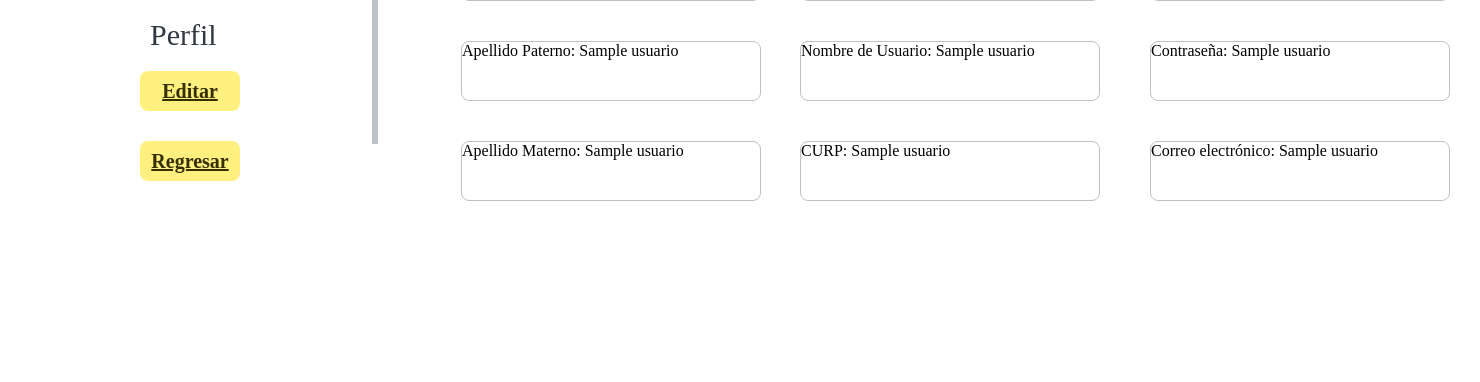
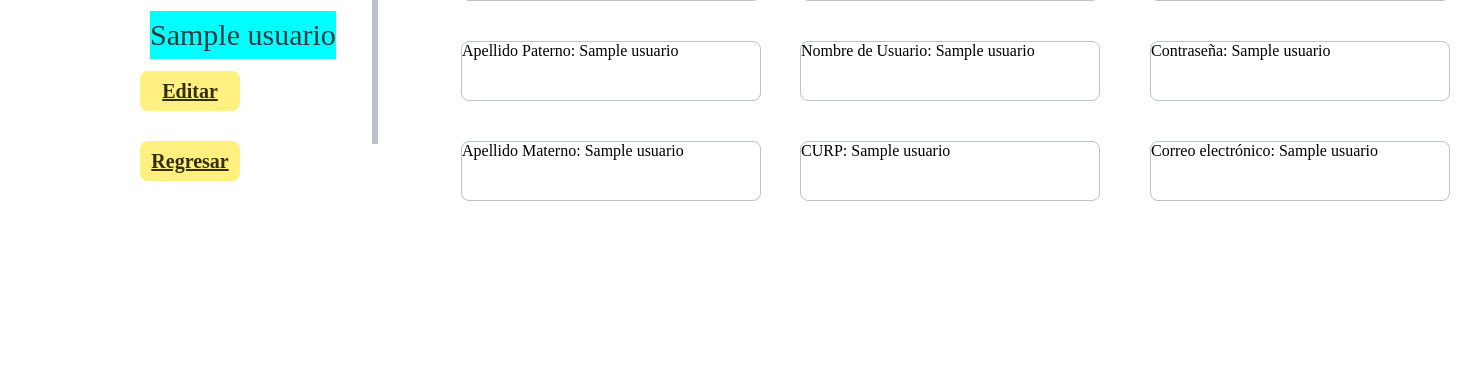
Before and after one commit to EsmeMP/gladiators_mine, a Flask app: template templates/consultarUsuario.html in a window 1480 px wide. Shown: the part 359-741 px from the top of the page. Run offline with Flask 3, Linux system fonts and the light colour scheme; the template is opened without the code that fills it: most values are stand-ins (such as "Sample title", 1, 10 or a date in 2020); some libraries are stand-ins or nearby versions.

Commit message:
ultima version

```diff
--- a/main.py
+++ b/main.py
@@ -5,6 +5,8 @@ from flask import Flask, request, redirect, render_template, jsonify, url_for
 # from wtforms.fields import PasswordField, StringField, SubmitField
 import db
 # from forms import LibrosForm
+import bcrypt
+
 
 
 app = Flask(__name__)
@@ -149,19 +151,32 @@ def editar_usuario():
 
 # CODIGO PIÑA
 #eliminar usuario
-@app.route('/delete_usuario/<int:id_usuario>', methods= ['POST'])
+@app.route('/delete_usuario/<int:id_usuario>', methods=['POST'])
 def delete_usuario(id_usuario):
-    conn =db.conectar()
+    conn = db.conectar()
+    cursor = conn.cursor()
 
-    #crear un cursor (objeto para recorrer las tablas)#
-    cursor=conn.cursor()
-    # Borrar el registro con el id_seleccionado
-    cursor.execute('''DELETE FROM usuario' WHERE id_usuario= %s''',
-                   (id_usuario,))
-    conn.commit()
-    cursor.close()
-    db.desconectar(conn)
-    return redirect(url_for('index'))
+    try:
+        # Obtener el fk_info_empleado antes de eliminar el usuario
+        cursor.execute('''SELECT fk_info_empleado FROM usuario WHERE id_usuario = %s''', (id_usuario,))
+        fk_info_empleado = cursor.fetchone()[0]
+
+        # Borrar el usuario de la tabla usuario
+        cursor.execute('''DELETE FROM usuario WHERE id_usuario = %s''', (id_usuario,))
+
+        # Borrar el registro correspondiente en la tabla info_empleado
+        cursor.execute('''DELETE FROM info_empleado WHERE id_empleado = %s''', (fk_info_empleado,))
+
+        conn.commit()
+    except Exception as e:
+        conn.rollback()
+        print(f"Error al eliminar usuario: {e}")
+    finally:
+        cursor.close()
+        db.desconectar(conn)
+
+    return redirect(url_for('consultar_usuarios'))
+
 
 #TE MANDA A EDITAR
 @app.route('/update1_usuario/<int:id_usuario>', methods= ['POST'])
--- a/templates/consultarUsuario.html
+++ b/templates/consultarUsuario.html
@@ -45,22 +45,25 @@
             </section>
         </nav>
     </header>
-    <div class="gbox"></div>
-<p class="text">Perfil</p>
+    <div class="gbox">
+        <img src="{{ url_for('static', filename=usuario[3]) }}" alt="Foto del Usuario" style="width: 200PX;">
+    </div>
+<p class="text">{{ usuario[1] }}</p>
+<p class="text" style="background-color: aqua;">{{ usuario[10] }}</p>
 <a href="{{ url_for('update1_usuario', id_usuario=usuario[0]) }}" class="button-1">Editar</a>
 <a href="{{ url_for('consultar_usuarios') }}" class="button-2">Regresar</a>
 <hr class="line">
-<p class="informacion">ID: {{ usuario[0] }}</p>
-<p class="informacion2">Nombre: {{ usuario[1] }}</p>
-<p class="informacion3">Apellido Paterno: {{ usuario[2] }}</p>
-<p class="informacion4">Apellido Materno: {{ usuario[3] }}</p>
-<p class="informacion5">Domicilio: {{ usuario[6] }}</p>
-<p class="informacion6">Número de teléfono: {{ usuario[7] }}</p>
-<p class="informacion7">Nombre de Usuario: {{ usuario[4] }}</p>
-<p class="informacion8">CURP: {{ usuario[8] }}</p>
-<p class="informacion9">Tipo de Usuario: {{ usuario[5] }}</p>
-<p class="informacion10">Fecha de contratación: {{ usuario[9] }}</p>
-<p class="informacion11">Contraseña: {{ usuario[10] }}</p>
-<p class="informacion12">Correo electrónico: {{ usuario[11] }}</p>
+<p class="informacion">ID: {{ usuario[4] }}</p>
+<p class="informacion2">Nombre: {{ usuario[5] }}</p>
+<p class="informacion3">Apellido Paterno: {{ usuario[6] }}</p>
+<p class="informacion4">Apellido Materno: {{ usuario[7] }}</p>
+<p class="informacion5">Domicilio: {{ usuario[8] }}</p>
+<p class="informacion6">Número de teléfono: {{ usuario[9] }}</p>
+<p class="informacion7">Nombre de Usuario: {{ usuario[10] }}</p>
+<p class="informacion8">CURP: {{ usuario[11] }}</p>
+<p class="informacion9">Tipo de Usuario: {{ usuario[12] }}</p>
+<p class="informacion10">Fecha de contratación: {{ usuario[13] }}</p>
+<p class="informacion11">Contraseña: {{ usuario[14] }}</p>
+<p class="informacion12">Correo electrónico: {{ usuario[15] }}</p>
 </body>
 </html>
--- a/templates/regVenta.html
+++ b/templates/regVenta.html
@@ -39,7 +39,7 @@
                 <a href="./pages/index.html">Ventas</a>
                 <a href="consultar_usuario">Productos</a>
                 <a href="./consultarUsuario.html">Usuarios</a>
-                <a href="{{ url_for('consultar_usuario')}}">Soporte</a>
+                <a href="{{ url_for('consultar_usuarios')}}">Soporte</a>
                 <a href="{{ url_for('registrar_usuario')}}">Cerrar Sesión</a>
             </section>
         </nav>
```
Also changed, not shown: requirements.txt (+10 -1 lines), static/assets/img/usuario_example.jpg (added).
